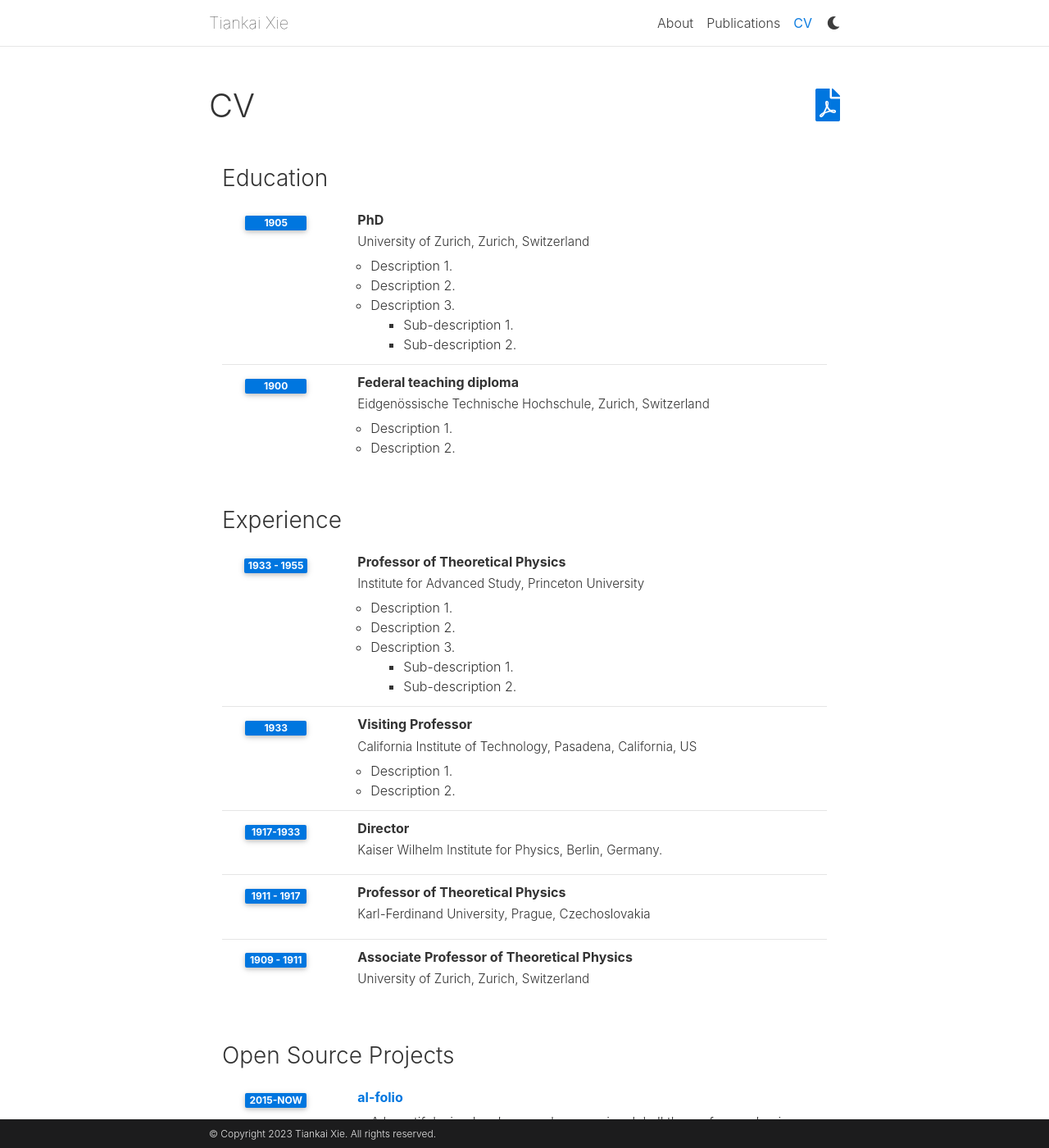
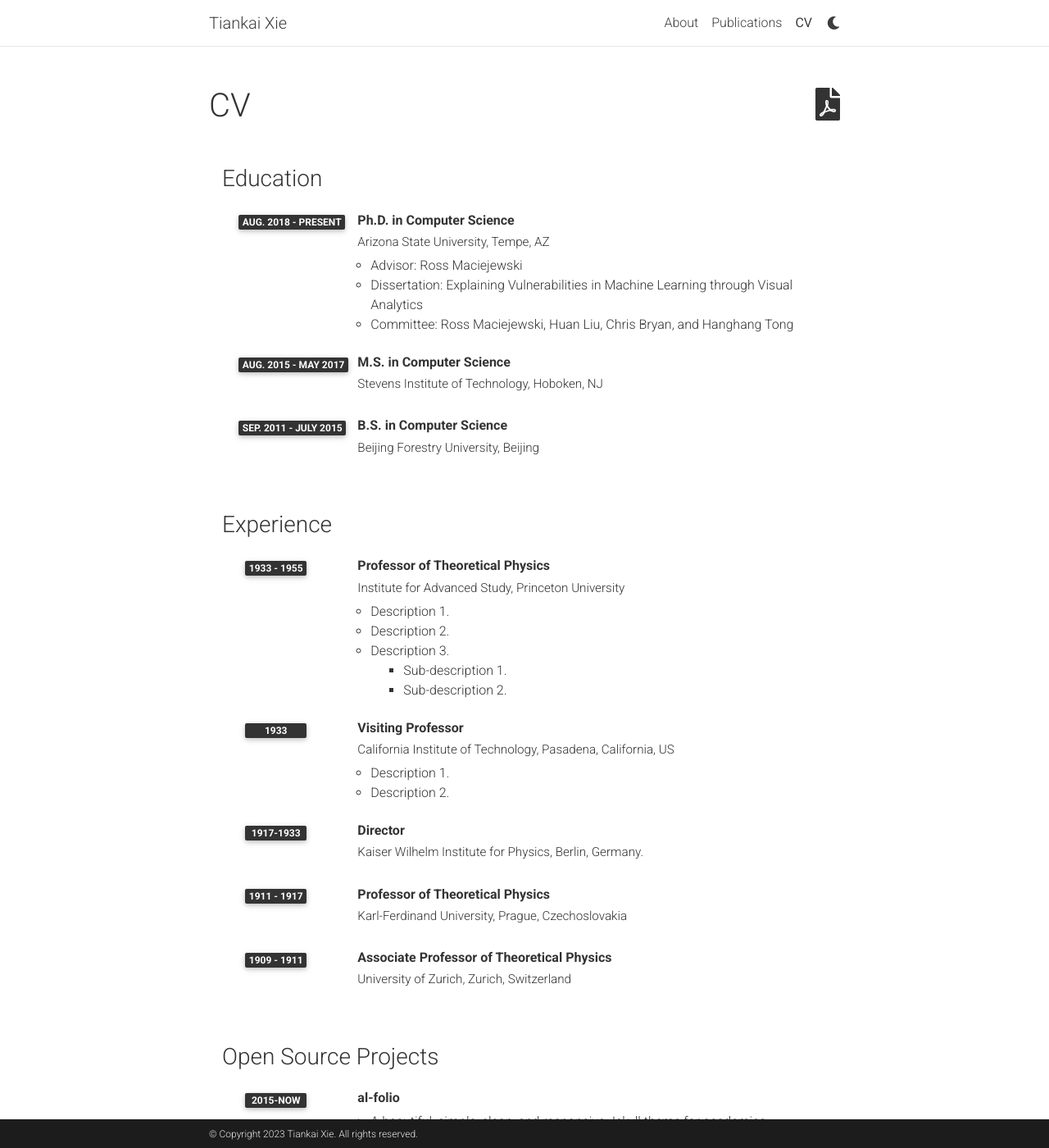
Before and after one commit to tiankaixie/profiles, a Jekyll site: the page built from _pages/cv.md, in a window 1280 px wide and 1400 px high. Shown: the whole window at 82% size. Built offline with Jekyll 4.4.1, drawn with Linux system fonts in a browser that asks for light colours; comment, search, counter and statistics services are not loaded; a style sheet for code colours, icons or effects is not loaded.

Commit message:
removed cv card inner border
Signed-off-by: Tiankai Xie <42656139+tiankaixie@users.noreply.github.com>

```diff
--- a/_data/cv.yml
+++ b/_data/cv.yml
@@ -11,22 +11,19 @@
 - title: Education
   type: time_table
   contents:
-    - title: PhD
-      institution: University of Zurich, Zurich, Switzerland
-      year: 1905
+    - title: Ph.D. in Computer Science
+      institution: Arizona State University, Tempe, AZ
+      year: Aug. 2018 - Present
       description:
-        - Description 1.
-        - Description 2.
-        - title: Description 3.
-          contents:
-            - Sub-description 1.
-            - Sub-description 2.
-    - title: Federal teaching diploma
-      institution: Eidgenössische Technische Hochschule, Zurich, Switzerland
-      year: 1900
-      description:
-        - Description 1.
-        - Description 2.
+        - <span>Advisor:</span> Ross Maciejewski
+        - <span>Dissertation:</span> Explaining Vulnerabilities in Machine Learning through Visual Analytics
+        - <span>Committee:</span> Ross Maciejewski, Huan Liu, Chris Bryan, and Hanghang Tong
+    - title: M.S. in Computer Science
+      institution: Stevens Institute of Technology, Hoboken, NJ
+      year: Aug. 2015 - May 2017
+    - title: B.S. in Computer Science
+      institution: Beijing Forestry University, Beijing
+      year: Sep. 2011 - July 2015
 
 - title: Experience
   type: time_table
--- a/_sass/_base.scss
+++ b/_sass/_base.scss
@@ -6,7 +6,7 @@
 
 p, h1, h2, h3, h4, h5, h6, em, div, li, span, strong {
   color: var(--global-text-color);
-  font-family:  "Golos Text VF",  -apple-system, BlinkMacSystemFont, 'Segoe UI', Roboto,'Helvetica Neue', Oxygen, Ubuntu, Cantarell, 'Open Sans',  sans-serif;
+  font-family: Roboto, "Golos Text VF",  -apple-system, BlinkMacSystemFont, 'Segoe UI', 'Helvetica Neue', Oxygen, Ubuntu, Cantarell, 'Open Sans',  sans-serif;
 }
 
 hr {
@@ -310,7 +310,8 @@ footer.sticky-bottom {
 
     .list-group-item {
       background-color: inherit;
-      border-color: var(--global-divider-color);
+      border: none;
+      // border-color: var(--global-divider-color);
 
       .badge {
         color: var(--global-card-bg-color) !important;
--- a/_sass/_themes.scss
+++ b/_sass/_themes.scss
@@ -7,8 +7,8 @@
   --global-code-bg-color: #{$code-bg-color-light};
   --global-text-color: #{$black-color};
   --global-text-color-light: #{$grey-color};
-  --global-theme-color: #{$blue-color};
-  --global-hover-color: #{$blue-color};
+  --global-theme-color: #{$black-color};
+  --global-hover-color: #{$black-color};
   --global-footer-bg-color: #{$grey-color-dark};
   --global-footer-text-color: #{$grey-color-light};
   --global-footer-link-color: #{$white-color};
```
Also changed, not shown: assets/img/profile.jpg.
